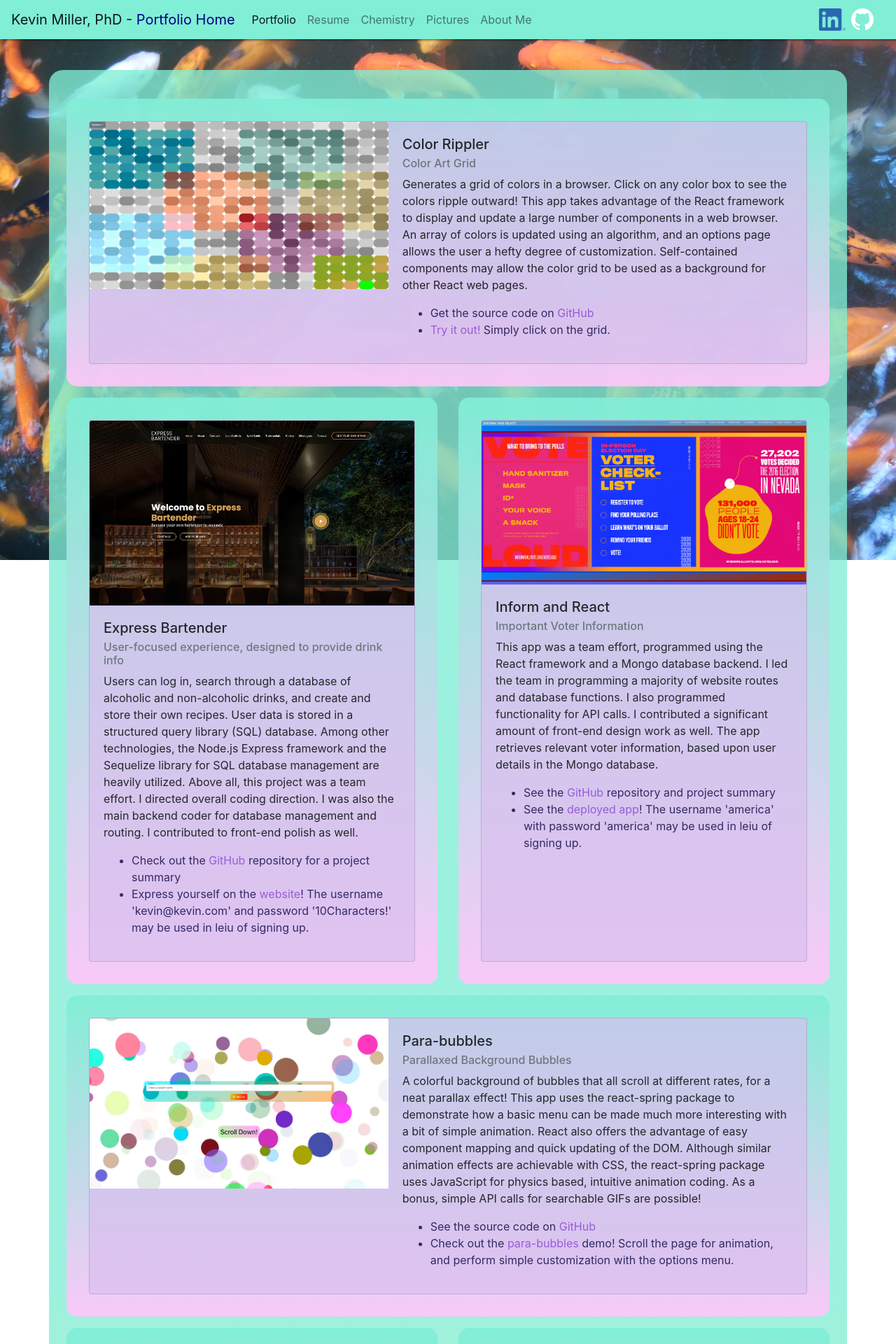
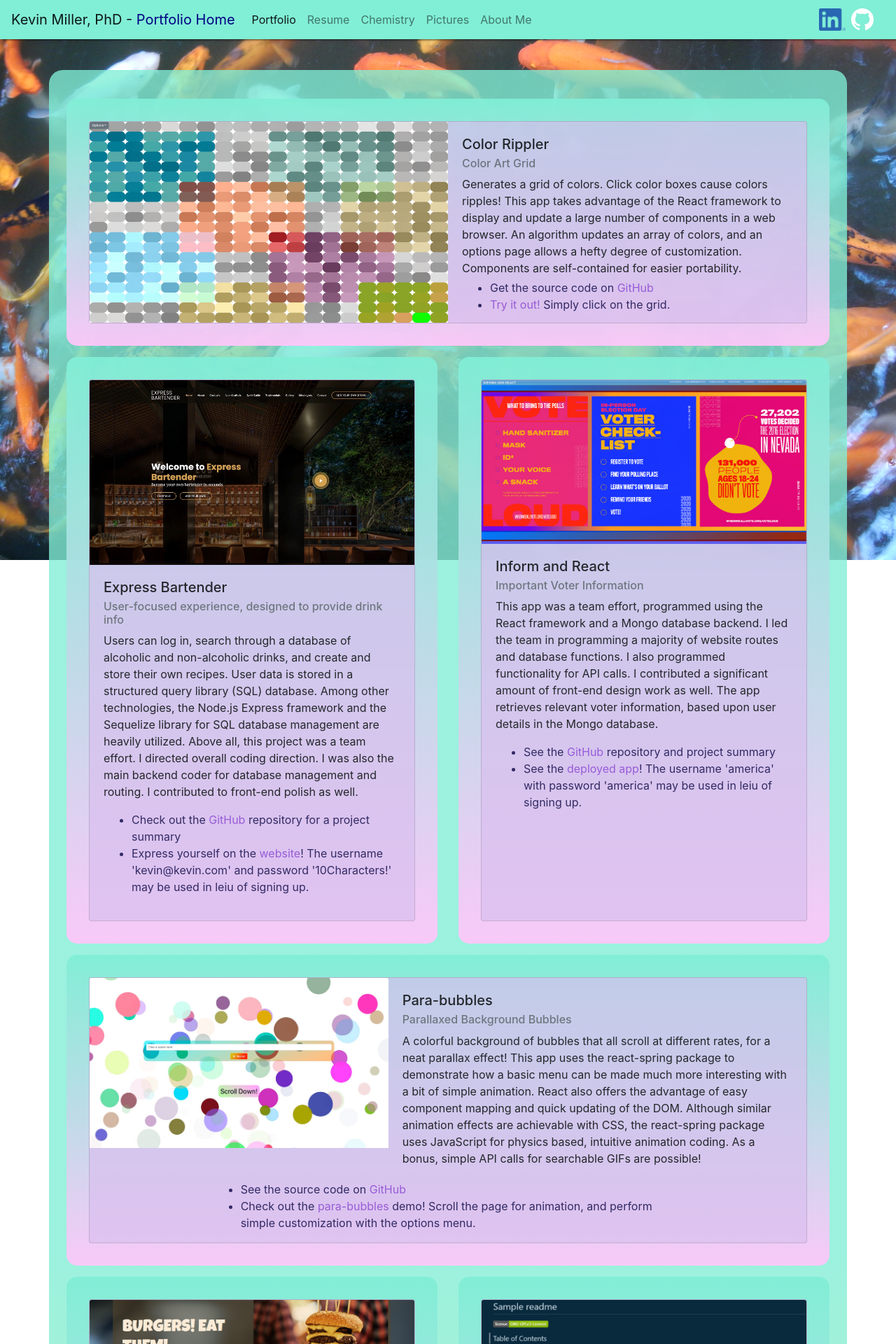
Before and after one commit to Koldenblue/kevin-miller-react-portfolio, a React (Create React App) app: page /portfolio in a window 1280 px wide. Shown: the top 1920 px of the page at 70% size. Built offline with nearby package versions, Linux system fonts and the light colour scheme.

Commit message:
corrected horizontal card image heights

```diff
--- a/src/assets/styles/style.css
+++ b/src/assets/styles/style.css
@@ -157,6 +157,12 @@ when the screen is reduced in width */
 
 
 /* =============== portfolio section  =============== */
+.horizontal-card-body {
+  padding-bottom: 0px;
+}
+.horizontal-description, .horizontal-list {
+  margin-bottom: 4px;
+}
 .box3, .box2, .box1 {
   height: 100%;
   margin: 1em;
--- a/src/pages/Portfolio.js
+++ b/src/pages/Portfolio.js
@@ -41,7 +41,7 @@ function Portfolio() {
 
   return (
     <>
-    <ZoomFadeContext.Provider value={{currentlyZoomed, setCurrentlyZoomed}}>
+      <ZoomFadeContext.Provider value={{ currentlyZoomed, setCurrentlyZoomed }}>
 
         <Background image='../assets/images/koi.jpg' />
         {/* <container>
@@ -56,7 +56,7 @@ function Portfolio() {
               <div className='box-all box'>
                 <div className="card">
                   <div className='row no-gutters'>
-                  <div className='col-md-5'>
+                    <div className='col-md-6'>
                       <ZoomFadeIn diffZoomedImage={true}>
                         <img
                           id='rippler-img'
@@ -64,21 +64,20 @@ function Portfolio() {
                           onMouseOut={restoreRippler}
                           src={require("../assets/images/color-rippler.PNG")}
                           alt="Color Rippler app"
-                        smimg='true'/>
+                          smimg='true' />
                         <img src={require("../assets/images/color-rippler-2.PNG")} alt='readme generator app' lgimg='true' />
                       </ZoomFadeIn>
                     </div>
-                  <div className='col-md-7'>
-                    <div className="card-body">
+                    <div className='col-md-6'>
+                      <div className="card-body horizontal-card-body">
                         <h5 className="card-title">Color Rippler</h5>
                         <h6 className="card-subtitle mb-2 text-muted">Color Art Grid</h6>
-                      <p className="card-text">Generates a grid of colors in a browser. Click on any color box to see the colors ripple outward!
+                        <p className="card-text horizontal-description">Generates a grid of colors. Click color boxes cause colors ripples!
                         This app takes advantage of the React framework to display and update a large number of components in a web browser.
-                      An array of colors is updated using an algorithm, and an options page allows the user a hefty degree of customization.
-                      Self-contained components may allow the color grid to
-                      be used as a background for other React web pages.
+                        An algorithm updates an array of colors, and an options page allows a hefty degree of customization.
+                        Components are self-contained for easier portability.
                     </p>
-                      <ul className='project-list'>
+                        <ul className='project-list horizontal-list'>
                           <li>
                             Get the source code on<a href="https://github.com/Koldenblue/color-rippler" className="card-link"> GitHub</a>
                           </li>
@@ -107,7 +106,7 @@ function Portfolio() {
                       alt="Express Bartender app"
                       smimg='true'
                     />
-                  <img src={require("../assets/images/express-bartender.jpeg")} alt="Express Bartender app" lgimg='true'/>
+                    <img src={require("../assets/images/express-bartender.jpeg")} alt="Express Bartender app" lgimg='true' />
                   </ZoomFadeIn>
                   {/* <img src={require("../assets/images/express-bartender.png")} className="card-img-top" alt="Express Bartender app" onClick={bartenderZoom} /> */}
                   <div className="card-body">
@@ -171,17 +170,22 @@ function Portfolio() {
                           alt="Parallaxed bubbles app"
                           smimg='true'
                         />
-                      <img src={require("../assets/images/para-bubbles.jpeg")} lgimg='true' alt='Parallaxed Bubbles app'/>
+                        <img src={require("../assets/images/para-bubbles.jpeg")} lgimg='true' alt='Parallaxed Bubbles app' />
                       </ZoomFadeIn>
                     </div>
                     <div className='col-md-7'>
-                    <div className="card-body">
+                      <div className="card-body ">
                         <h5 className="card-title">Para-bubbles</h5>
                         <h6 className="card-subtitle mb-2 text-muted">Parallaxed Background Bubbles</h6>
                         <p className="card-text">A colorful background of bubbles that all scroll at different rates, for a neat parallax effect!
                         This app uses the react-spring package to demonstrate how a basic menu can be made much more interesting with a bit of simple animation. React also offers the advantage of easy component mapping and quick updating of the DOM.
                         Although similar animation effects are achievable with CSS, the react-spring package uses JavaScript for physics based, intuitive animation coding. As a bonus, simple API calls for searchable GIFs are possible!
                         </p>
+                      </div>
+                    </div>
+                    <div className='row'>
+                        <div className='col-md-2'></div>
+                        <div className='col-md-8'>
                       <ul className='project-list'>
                           <li>
                             See the source code on<a href="https://github.com/Koldenblue/para-bubbles" className="card-link"> GitHub</a>
@@ -191,6 +195,7 @@ function Portfolio() {
                         </li>
                         </ul>
                         </div>
+                      <div className='col-md-2'></div>
                     </div>
                   </div>
                 </div>
@@ -204,7 +209,7 @@ function Portfolio() {
               <div className='box-all box'>
                 <div className="card" style={styles.card}>
                   <ZoomFadeIn>
-                  <img src={require("../assets/images/hamburger.PNG")} alt="Hamburger Website"/>
+                    <img src={require("../assets/images/hamburger.PNG")} alt="Hamburger Website" />
                   </ZoomFadeIn>
                   <div className="card-body">
                     <h5 className="card-title">Hamburger Handling</h5>
@@ -229,8 +234,8 @@ function Portfolio() {
               <div className='box-all box'>
                 <div className="card" style={styles.card}>
                   <ZoomFadeIn diffZoomedImage={true}>
-                  <img src={require("../assets/images/readme-gen.PNG")} alt="A sample readme" smimg='true'/>
-                  <img src={require("../assets/images/readme-zoom.png")} alt="A sample readme" lgimg='true'/>
+                    <img src={require("../assets/images/readme-gen.PNG")} alt="A sample readme" smimg='true' />
+                    <img src={require("../assets/images/readme-zoom.png")} alt="A sample readme" lgimg='true' />
                   </ZoomFadeIn>
                   <div className="card-body">
                     <h5 className="card-title">Quick Readme Generator</h5>
@@ -288,7 +293,7 @@ function Portfolio() {
               <div className='box-all box'>
                 <div className="card" style={styles.card}>
                   <ZoomFadeIn>
-                <img src={require("../assets/images/emp-finder.png")}  alt="Mock Employee Directory" />
+                    <img src={require("../assets/images/emp-finder.png")} alt="Mock Employee Directory" />
                   </ZoomFadeIn>
                   <div className="card-body">
                     <h5 className="card-title">Mock Employee Directory</h5>
@@ -313,7 +318,7 @@ function Portfolio() {
               <div className='box-all box'>
                 <div className="card" style={styles.card}>
                   <ZoomFadeIn>
-                <img src={require("../assets/images/database-manager.png")} alt="Database Manager"  />
+                    <img src={require("../assets/images/database-manager.png")} alt="Database Manager" />
                   </ZoomFadeIn>
                   <div className="card-body">
                     <h5 className="card-title">Node Python SQL Database Manager</h5>
@@ -344,17 +349,17 @@ function Portfolio() {
                   <div className='row no-gutters'>
                     <div className='col-md-5'>
                       <ZoomFadeIn>
-                    <img src={require("../assets/images/trek.png")} alt="TREK app"  />
+                        <img src={require("../assets/images/trek.png")} alt="TREK app" />
                       </ZoomFadeIn>
                     </div>
                     <div className='col-md-7'>
-                    <div className="card-body">
+                      <div className="card-body horizontal-card-body">
                         <h5 className="card-title">TREK</h5>
                         <h6 className="card-subtitle mb-2 text-muted">An Outdoor Hiking and Adventure App</h6>
-                      <p className="card-text">A collaborative project between several programmers. I performed lead script coding for this project, as well as organization on GitHub.
+                        <p className="card-text horizontal-description">A collaborative project between several programmers. I performed lead script coding for this project, as well as organization on GitHub.
                         I coded all Google Maps Platform functions, in addition to helping out with multiple smaller contributions.
                 This app is designed to map out a days journey, from hiking to eating to home again.</p>
-                      <ul className='project-list'>
+                        <ul className='project-list horizontal-list'>
                           <li>
                             See the code and project summary on <a href="https://github.com/Koldenblue/Trek" className="card-link">GitHub</a>
                           </li>
@@ -432,7 +437,7 @@ function Portfolio() {
               <div className='box-all box'>
                 <div className="card" style={styles.card}>
                   <ZoomFadeIn>
-                <img src={require("../assets/images/template-engine.png")}  alt="Templated Object Engine in Browser" />
+                    <img src={require("../assets/images/template-engine.png")} alt="Templated Object Engine in Browser" />
                   </ZoomFadeIn>
                   <div className="card-body">
                     <h5 className="card-title">Templated Object Engine</h5>
@@ -459,7 +464,7 @@ function Portfolio() {
               <div className='box-all box'>
                 <div className="card" style={styles.card}>
                   <ZoomFadeIn>
-                <img src={require("../assets/images/work-day-scheduler.png")} alt="WorkDay Scheduler"  />
+                    <img src={require("../assets/images/work-day-scheduler.png")} alt="WorkDay Scheduler" />
                   </ZoomFadeIn>
                   <div className="card-body">
                     <h5 className="card-title">Workday Scheduler</h5>
@@ -488,7 +493,7 @@ function Portfolio() {
               <div className='box-all box'>
                 <div className="card" style={styles.card}>
                   <ZoomFadeIn>
-                <img src={require("../assets/images/bal_sheet.jpg")} alt="Balance Sheet"  />
+                    <img src={require("../assets/images/bal_sheet.jpg")} alt="Balance Sheet" />
                   </ZoomFadeIn>
                   <div className="card-body">
                     <h5 className="card-title">Balance Sheet reader</h5>
@@ -509,7 +514,7 @@ function Portfolio() {
               <div className='box-all box'>
                 <div className="card" style={styles.card}>
                   <ZoomFadeIn>
-                  <img src={require("../assets/images/connect-4-react.PNG")} alt="Connect 4"  />
+                    <img src={require("../assets/images/connect-4-react.PNG")} alt="Connect 4" />
                   </ZoomFadeIn>
                   <div className="card-body">
                     <h5 className="card-title">Connect 4</h5>
```
Lines whose indentation alone changed are shown as unchanged.
